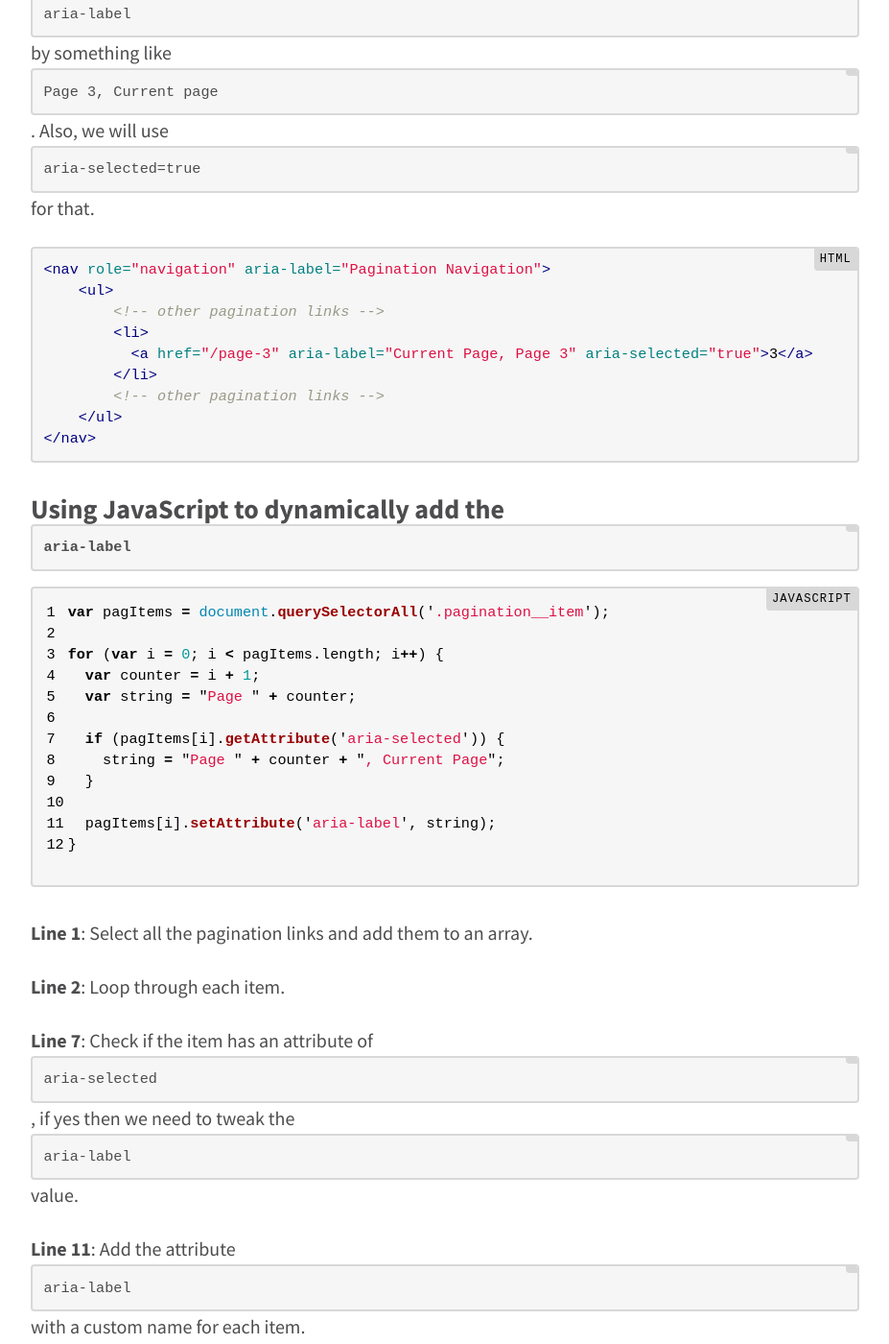
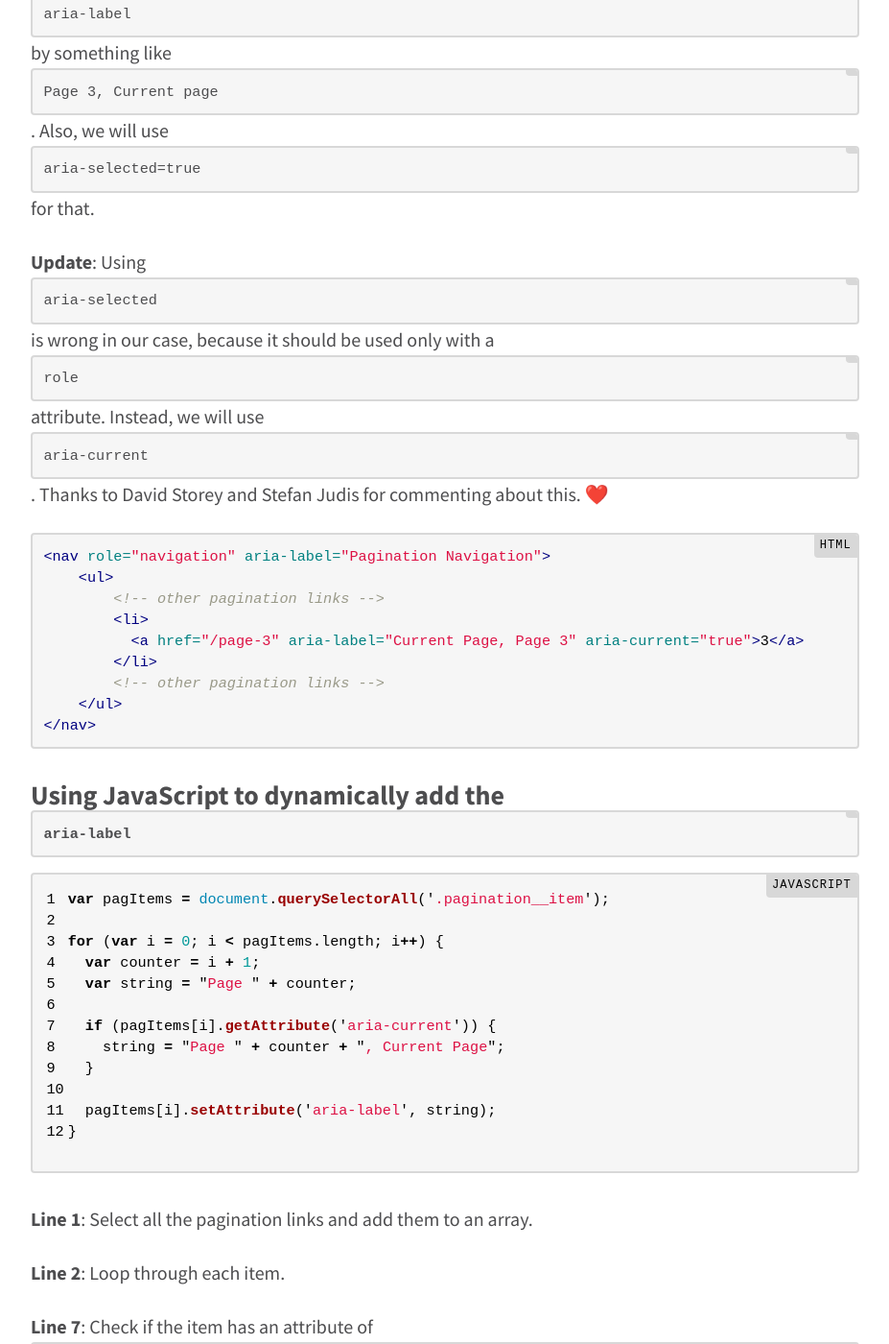
Before and after one commit to shadeed/a11ymatters, a Jekyll site: the page built from _posts/2016-10-18-pagination-pattern.markdown, in a window 1280 px wide and 1400 px high, scrolled down 4585 px. Shown: the whole window at 96% size, without its empty margins (176-1103 px from the left). Built offline with Jekyll 4.4.1, drawn with Linux system fonts in a browser that asks for light colours; comment, search, counter and statistics services are not loaded; some of the changed text lies outside the part shown.

Commit message:
update pagination article

```diff
--- a/_posts/2016-10-18-pagination-pattern.markdown
+++ b/_posts/2016-10-18-pagination-pattern.markdown
@@ -33,6 +33,7 @@ stories:
   - I need to navigation with Next and Previous links.
 ingredients:
   - aria-label
+  - aria-current
   - role=navigation
   - nav
   - links
@@ -106,12 +107,14 @@ To make it more dynamic, we will use JavaScript to loop through all the links an
 
 To indicate which element is active, we need to tweak the value of `aria-label` by something like `Page 3, Current page`. Also, we will use `aria-selected=true` for that.
 
+**Update**: Using `aria-selected` is wrong in our case, because it should be used only with a `role` attribute. Instead, we will use `aria-current`. Thanks to David Storey and Stefan Judis for commenting about this. ❤️
+
 {% highlight html %}
 <nav role="navigation" aria-label="Pagination Navigation">
     <ul>
         <!-- other pagination links -->
         <li>
-          <a href="/page-3" aria-label="Current Page, Page 3" aria-selected="true">3</a>
+          <a href="/page-3" aria-label="Current Page, Page 3" aria-current="true">3</a>
         </li>
         <!-- other pagination links -->
     </ul>
@@ -127,7 +130,7 @@ for (var i = 0; i < pagItems.length; i++) {
   var counter = i + 1;
   var string = "Page " + counter;
 
-  if (pagItems[i].getAttribute('aria-selected')) {
+  if (pagItems[i].getAttribute('aria-current')) {
     string = "Page " + counter + ", Current Page";
   }
 
@@ -139,7 +142,7 @@ for (var i = 0; i < pagItems.length; i++) {
 
 **Line 2**: Loop through each item.
 
-**Line 7**: Check if the item has an attribute of `aria-selected`, if yes then we need to tweak the `aria-label` value.
+**Line 7**: Check if the item has an attribute of `aria-current`, if yes then we need to tweak the `aria-label` value.
 
 **Line 11**: Add the attribute `aria-label` with a custom name for each item.
 
```
